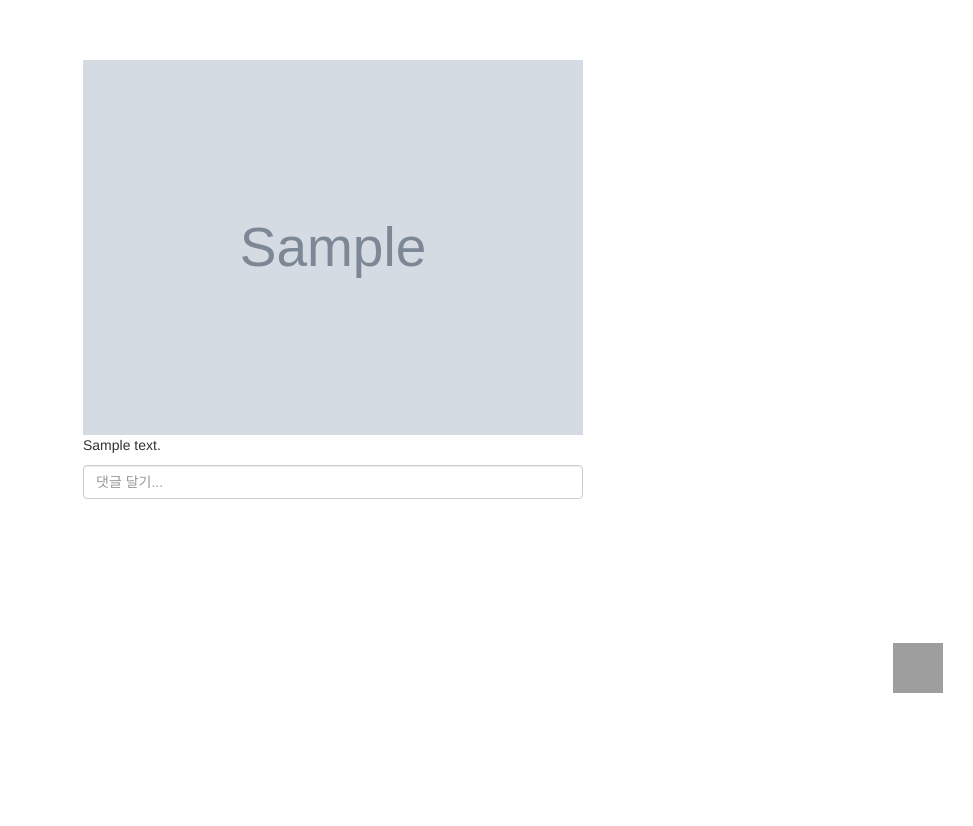
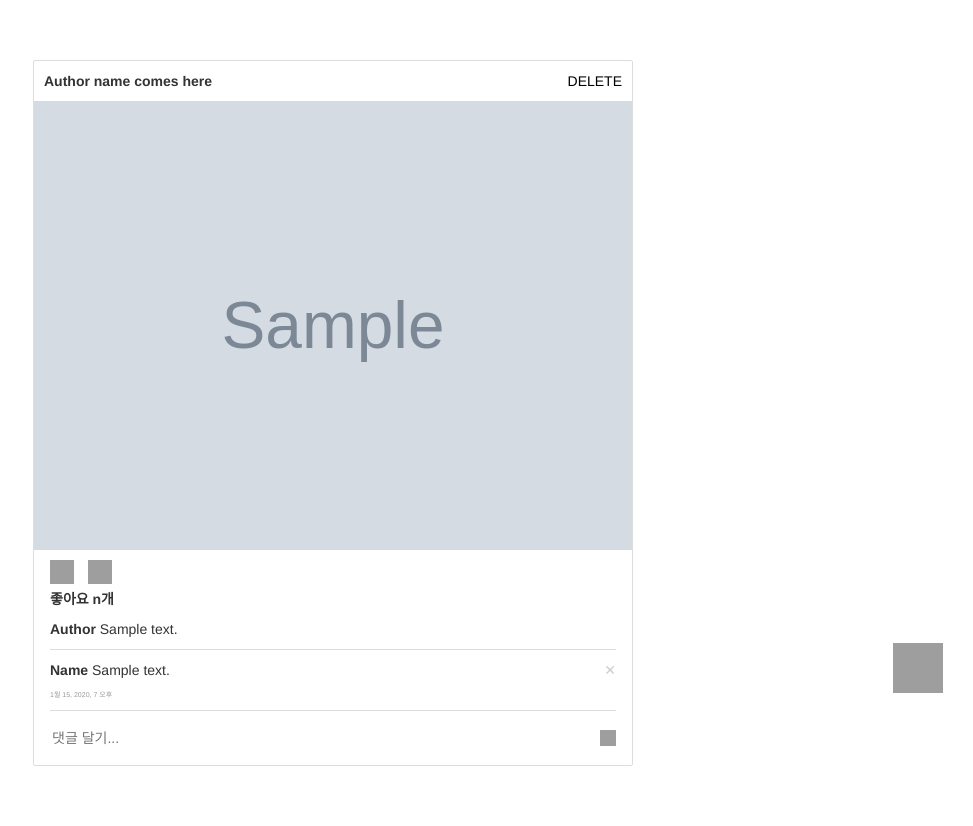
Before and after one commit to nachwon/Django_instagram, a Django app: page /post/ in a window 1280 px wide. Shown: the part 77-903 px from the top of the page, without its empty margins (307-1280 px from the left). Before the commit the page ends 770 px from the top, so only its background shows below. Run offline with Django 3.2, Linux system fonts and the light colour scheme; tables that the repository leaves empty hold one stand-in row (values such as "Sample post"); grey boxes marked "Sample" are stand-in pictures; some libraries are stand-ins or nearby versions; grey boxes are pictures that could not be loaded.

Commit message:
comment add and delete added

```diff
--- a/instagram/post/models.py
+++ b/instagram/post/models.py
@@ -3,6 +3,7 @@ from django.db import models
 
 class Post(models.Model):
     photo = models.ImageField(upload_to='post')
+    content = models.TextField(blank=True, null=True)
     created_date = models.DateTimeField(auto_now_add=True)
 
     def __str__(self):
--- a/instagram/post/urls.py
+++ b/instagram/post/urls.py
@@ -1,9 +1,11 @@
 from django.conf.urls import url
 
-from post.views import post_list, comment_add, post_add
+from post.views import post_list, comment_add, post_add, comment_delete, post_delete
 
 urlpatterns = [
     url(r'^$', post_list, name='post_list'),
-    url(r'(?P<pk>\d+)/$', comment_add, name='comment_add'),
+    url(r'(?P<pk>\d+)/comment/add/$', comment_add, name='comment_add'),
+    url(r'(?P<pk>\d+)/comment/delete/(?P<comment_pk>\d+)/$', comment_delete, name='comment_delete'),
     url(r'add/$', post_add, name='post_add'),
+    url(r'delete/(?P<pk>\d+)/$', post_delete, name='post_delete'),
 ]
--- a/instagram/post/views.py
+++ b/instagram/post/views.py
@@ -1,11 +1,10 @@
 from django.shortcuts import render, redirect
 
-from config.settings import MEDIA_ROOT
 from post.models import Post, PostComment
 
 
 def post_list(request):
-    posts = Post.objects.all()
+    posts = Post.objects.all().order_by('-created_date')
     context = {
         'posts': posts
     }
@@ -17,15 +16,24 @@ def post_add(request):
         return render(request, 'post/post_add.html')
 
     if request.method == 'POST':
-        photo=request.FILES['post-photo']
-
-        Post.objects.create(photo=photo)
+        photo = request.FILES['post-photo']
+        content = request.POST['content']
+        Post.objects.create(photo=photo, content=content)
 
         return redirect(post_list)
 
+
+def post_delete(request):
+    pass
 
 
 def comment_add(request, pk):
     post = Post.objects.get(pk=pk)
     PostComment.objects.create(post=post, content=request.POST['comment'])
     return redirect(post_list)
+
+
+def comment_delete(request, pk, comment_pk):
+    comment = PostComment.objects.filter(pk=comment_pk)
+    comment.delete()
+    return redirect(post_list)
--- a/instagram/static/base.css
+++ b/instagram/static/base.css
@@ -1,3 +1,5 @@
+/* global */
+
 body {
     margin: 0;
     padding: 0;
@@ -14,6 +16,10 @@ li {
     margin: 0;
     padding: 0;
 }
+
+
+/* global end */
+/* header start */
 
 .header {
     height: 77px;
@@ -41,41 +47,4 @@ li {
     padding-left: 10px;
     border-left: 1px solid rgb(146, 146, 146);
 }
-
-.contents {
-    width: 500px;
-    margin: 0 auto;
-    padding-top: 60px;
-}
-
-.post{
-    margin-bottom: 60px;
-}
-
-.post .post-photo {
-    float: left;
-}
-
-.post .post-photo img {
-    width: 500px;
-    height: 100%;
-    margin: 0;
-    padding: 0;
-}
-
-.post .post-comment {
-    width: 500px;
-}
-
-.post-add {
-    position: fixed;
-    height: 30px;
-    width: 30px;
-    right: 50px;
-    bottom: 50px;
-}
-
-.post-add img {
-    height: 50px;
-    width: 50px;
-}
+/* header end */
--- /dev/null
+++ b/instagram/static/post/post_list.css
@@ -0,0 +1,157 @@
+/* body start */
+
+.contents {
+    width: 600px;
+    margin: 0 auto;
+    padding-top: 60px;
+}
+
+
+/* post start */
+.post{
+    border: 1px solid #ddd;
+    margin-bottom: 60px;
+    border-radius: 2px;
+}
+
+.post .post-header p {
+    margin: 10px 10px;
+}
+
+.post .post-header a {
+    float: right;
+}
+
+.post .post-photo img {
+    max-width: 100%;
+    width: 700px;
+    margin: 0;
+    padding: 0;
+}
+
+/* post-content start */
+
+.post a {
+    text-decoration: none;
+    color: black;
+}
+
+.post p {
+    padding: 0;
+    margin: 0;
+}
+
+.post .post-content {
+    padding: 0 16px;
+}
+
+.post .post-content .content .content-author {
+    font-weight: bolder;
+}
+
+.post .post-content .buttons ul {
+    margin: 0;
+    padding: 0;
+}
+
+.post .post-content .buttons div {
+    height: 24px;
+    width: 24px;
+    margin-top: 10px;
+    margin-right: 10px;
+}
+
+.post .post-content .buttons .like-button {
+    background-image: url(https://www.instagram.com/static/bundles/sprite_core.png/13cecc35f7af.png);
+    background-position: -208px -336px;
+}
+
+.post .post-content .buttons .comment-button {
+    background-image: url(https://www.instagram.com/static/bundles/sprite_core.png/13cecc35f7af.png);
+    background-position: -355px -263px;
+}
+
+.post .post-content .content {
+    margin: 10px 0;
+    padding-bottom: 10px;
+    border-bottom: 1px solid #ddd;
+}
+
+.post .post-comment {
+    width: 100%;
+}
+
+.post .post-comment div.comment {
+    margin: 5px 0;
+}
+
+.post .post-comment div.comment p {
+    margin: 0;
+    padding: 0;
+}
+
+.post .post-comment div.comment .delete-comment span {
+    float: right;
+    color: #ccc;
+}
+
+.post .post-comment div.comment .delete-comment span::before {
+    content:'\2715';
+    display: block;
+}
+
+.post .post-comment input{
+    float: right;
+    border: 0;
+    padding: 0;
+    background-color: transparent;
+    color: rgb(92, 92, 92);
+    outline: none;
+}
+
+.post .created-date {
+    font-size: 0.5em;
+    margin: 10px 0;
+    color: #999;
+}
+
+.post .post-form {
+    overflow: hidden;
+    border-top: 1px solid #ddd;
+    margin-top: 10px;
+    padding: 16px 0;
+}
+
+.post .post-form .comment-input {
+    max-width: 100%;
+    width: 95%;
+    border: 0;
+    float: left;
+}
+
+.post .post-form .comment-input:focus {
+    outline: none;
+}
+
+
+.post .post-form section div.options {
+    float: right;
+    background-image: url(https://www.instagram.com/static/bundles/sprite_core.png/13cecc35f7af.png);
+    background-position: -276px -115px;
+    height: 16px;
+    width: 16px;
+    margin: 3px 0;
+}
+
+.post-add {
+    position: fixed;
+    height: 30px;
+    width: 30px;
+    right: 50px;
+    bottom: 50px;
+}
+
+.post-add img {
+    height: 50px;
+    width: 50px;
+}
--- a/instagram/template/base.html
+++ b/instagram/template/base.html
@@ -9,6 +9,7 @@
     <meta http-equiv="X-UA-Compatible" content="ie=edge">
     <link rel="stylesheet" href="{% static 'base.css' %}">
     <link rel="stylesheet" href="{% static 'bootstrap/css/bootstrap.css' %}">
+    <link rel="stylesheet" href="{% static 'post/post_list.css' %}">
     <title>Document</title>
 </head>
 <body>
--- a/instagram/template/post/post_add.html
+++ b/instagram/template/post/post_add.html
@@ -6,6 +6,7 @@
     <form enctype="multipart/form-data" action="" method="post">
         {% csrf_token %}
         <input type="file" name="post-photo">
+        <input type="textarea" name="content" placeholder="글 내용">
         <input type="submit" value="업로드">
     </form>
 </div>
--- a/instagram/template/post/post_list.html
+++ b/instagram/template/post/post_list.html
@@ -3,20 +3,49 @@
 {% block content %}
 {% for post in posts %}
 
-    <div class="post" >
+    <div class="post">
+        <div class="post-header">
+            <p><strong>Author name comes here</strong><a class="post-delete" href="">DELETE</a></p>
+        </div>
         <div class="post-photo">
             <img src="/media/{{ post.photo }}" alt="">
         </div>
+        <div class="post-content">
+            <div class="buttons">
+                <ul>
+                    <li><a href=""><div class="like-button"></div></a></li>
+                    <li><a href="#comment-input"><div class="comment-button"></div></a></li>
+                </ul>
+            </div>
+            <div class="likes">
+                <span><b>좋아요 n개</b></span>
+            </div>
+            <div class="content">
+                <p><span class="content-author">Author </span>{{ post.content }}</p>
+            </div>
             <div class="post-comment">
-            {% for i in post.postcomment_set.all %}
-                <p>{{ i.content }}</p>
+                {% for comment in post.postcomment_set.all %}
+                <div class="comment">
+                    <p>
+                        <strong>Name </strong>{{ comment.content }}
+                        <a class="delete-comment" href="{% url 'comment_delete' pk=post.pk comment_pk=comment.pk %}"><span></span></a>
+                    </p>
+                </div>
                 {% endfor %}
             </div>
+
+            <div class="created-date">
+                {{ post.created_date }}
+            </div>
             <div class="post-form">
+                <section>
                     <form action="{% url 'comment_add' pk=post.pk %}" method="post">
                         {% csrf_token %}
-                <input class="form-control" name="comment" type="text" placeholder="댓글 달기...">
+                        <input id="comment-input" class="comment-input" name="comment" type="text" placeholder="댓글 달기...">
                     </form>
+                    <a href=""><div class="options"></div></a>
+                </section>
+            </div>
         </div>
     </div>
 
```
Also changed, not shown: instagram/post/migrations/0003_post_content.py (added), instagram/post/migrations/0004_auto_20171014_1820.py (added). Lines whose indentation alone changed are shown as unchanged.
